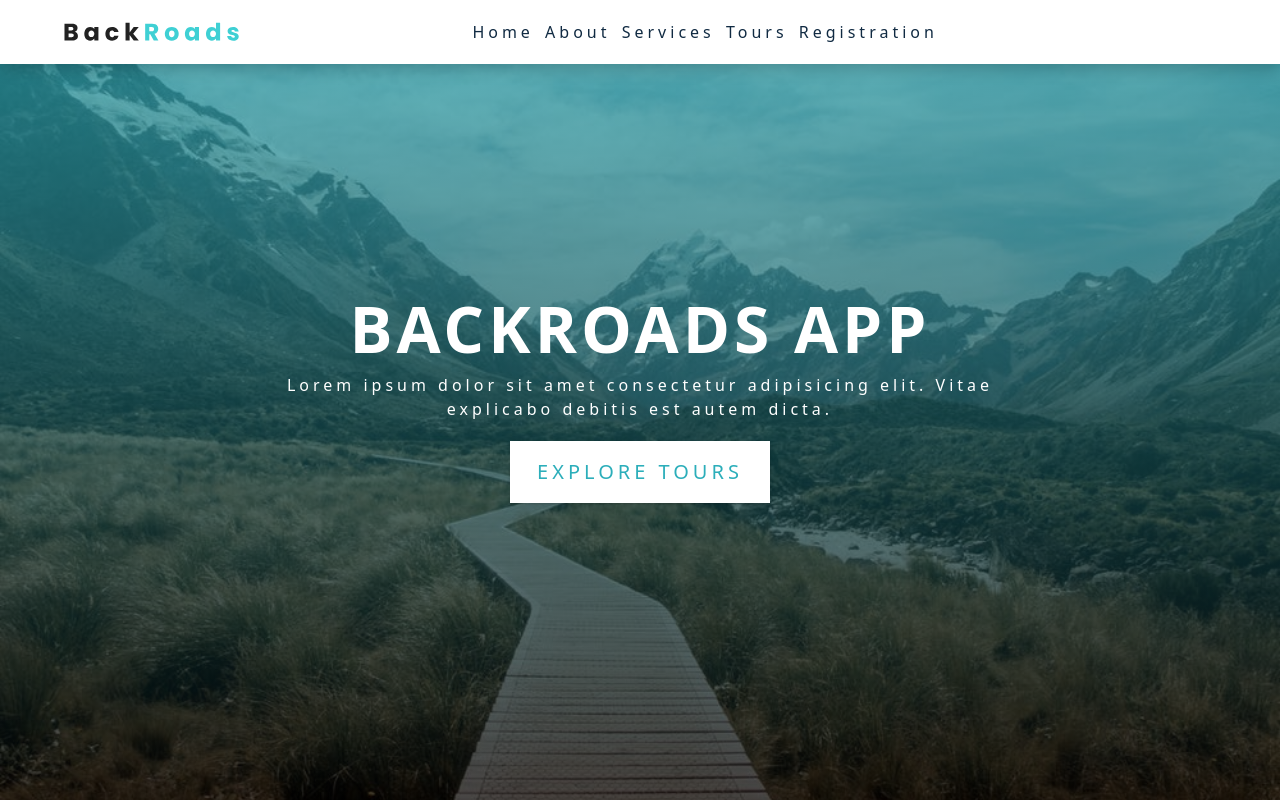
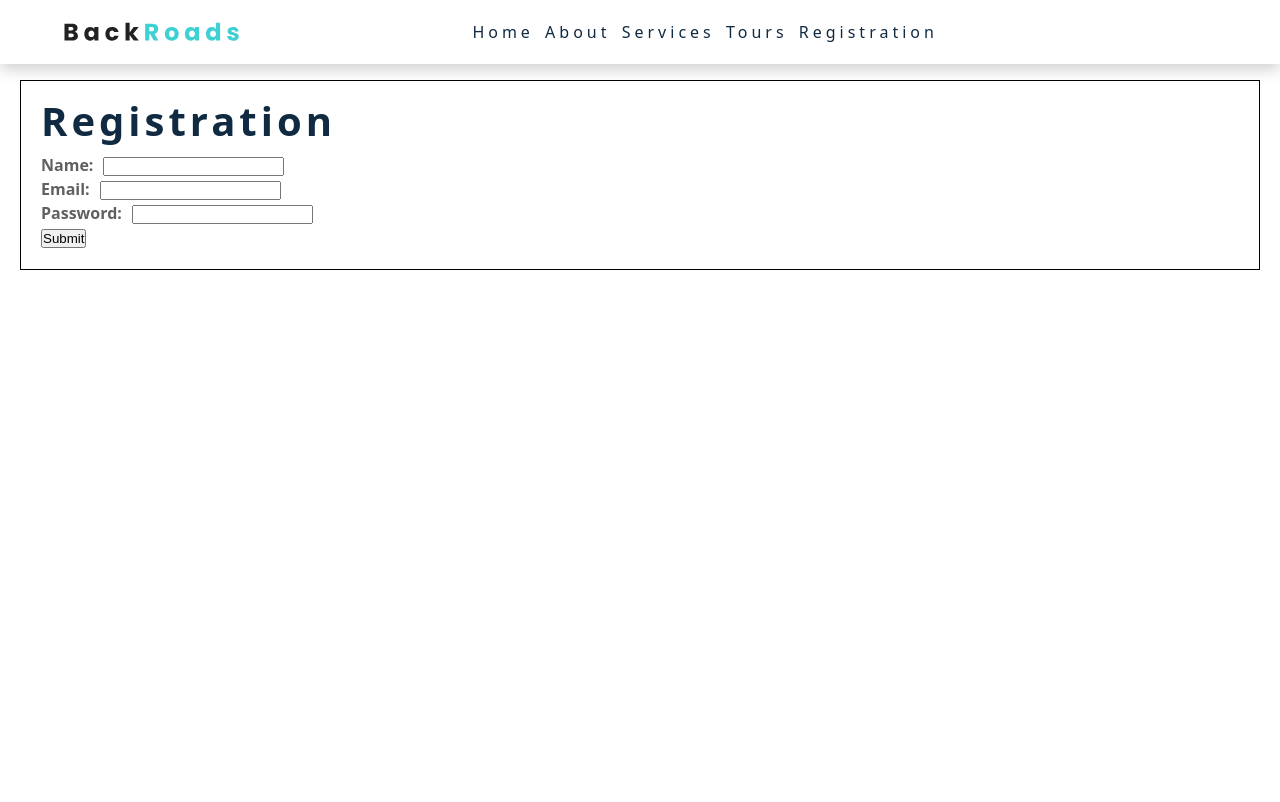
Before and after one commit to Juan-Valen/2-pair-programming, a React app in the folder week4-fe-pp/: page /registration in a window 1280 px wide. Shown: the top 802 px of the page. Built offline with nearby package versions, Linux system fonts and the light colour scheme; the HTML template or start-up script is replaced by a standard one.

Commit message:
Add two Layouts and new design

```diff
--- a/week4-fe-pp/src/App.css
+++ b/week4-fe-pp/src/App.css
@@ -667,3 +667,19 @@ min-height:calc(100vh - 62px);
   margin: 20px;
   padding: 10px;
 }
+
+.registration {
+    margin: 20px;
+    margin-top: 80px;
+    padding: 20px;
+    border: 1px solid #000;
+}
+.registration label {
+    margin-right: 10px;
+    font-weight: bold;
+    color: #606060;
+}
+
+.temp {
+    margin-top: 80px;
+}
--- a/week4-fe-pp/src/App.jsx
+++ b/week4-fe-pp/src/App.jsx
@@ -1,7 +1,5 @@
+import Layout from "./components/Layout";
 import About from "./components/About";
-import Footer from "./components/Footer";
-import Hero from "./components/Hero";
-import Navbar from "./components/Navbar";
 import Services from "./components/Services";
 import Tours from "./components/Tours";
 import NotFound from "./components/NotFound";
@@ -9,21 +7,23 @@ import Home from "./components/Home";
 import Registration from "./components/Registration";
 import "./App.css";
 import { BrowserRouter, Route, Routes } from "react-router-dom"
+import SimpleLayout from "./components/SimpleLayout";
 
 function App() {
     return (
         <BrowserRouter>
-            <Navbar />
-            <Hero />
             <Routes>
-                <Route path="/" element={<Home />} />
-                <Route path="/services" element={<Services />} />
-                <Route path="/tours" element={<Tours />} />
-                <Route path="/about" element={<About />} />
-                <Route path="/registration" element={<Registration />} />
-                <Route path="*" element={<NotFound />} />
+                <Route path="/" element={<Layout />}>
+                    <Route index element={<Home />} />
+                    <Route path="/services" element={<Services />} />
+                    <Route path="/tours" element={<Tours />} />
+                    <Route path="/about" element={<About />} />
+                </Route>
+                <Route path="/" element={<SimpleLayout />}>
+                    <Route path="/registration" element={<Registration />} />
+                    <Route path="*" element={<NotFound />} />
+                </Route>
             </Routes>
-            <Footer />
         </BrowserRouter>
     );
 }
--- /dev/null
+++ b/week4-fe-pp/src/components/Layout.jsx
@@ -0,0 +1,17 @@
+import { Outlet } from "react-router-dom";
+import Footer from "./Footer";
+import Hero from "./Hero";
+import Navbar from "./Navbar";
+
+const Layout = () => {
+    return (
+        <>
+            <Navbar/>
+            <Hero />
+            <Outlet />
+            <Footer />
+        </>
+    );
+};
+
+export default Layout;
--- a/week4-fe-pp/src/components/Registration.jsx
+++ b/week4-fe-pp/src/components/Registration.jsx
@@ -20,7 +20,7 @@ function Registration() {
     const [email, setEmail] = useState('');
     const [password, setPassword] = useState('');
     return (
-        <div>
+        <div className="registration">
             <h2>Registration</h2>
             <form onSubmit={onSubmit}>
                 <div>
--- /dev/null
+++ b/week4-fe-pp/src/components/SimpleLayout.jsx
@@ -0,0 +1,13 @@
+import { Outlet } from "react-router-dom";
+import Navbar from "./Navbar";
+
+const SimpleLayout = () => {
+    return (
+        <>
+            <Navbar/>
+            <Outlet />
+        </>
+    );
+};
+
+export default SimpleLayout;
```
